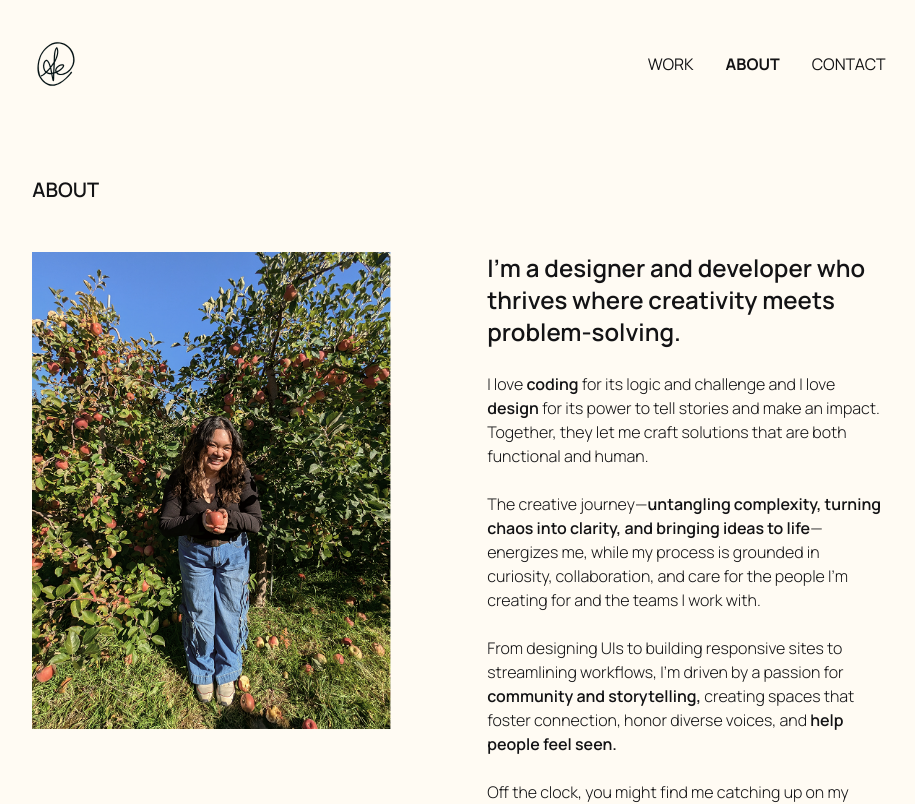
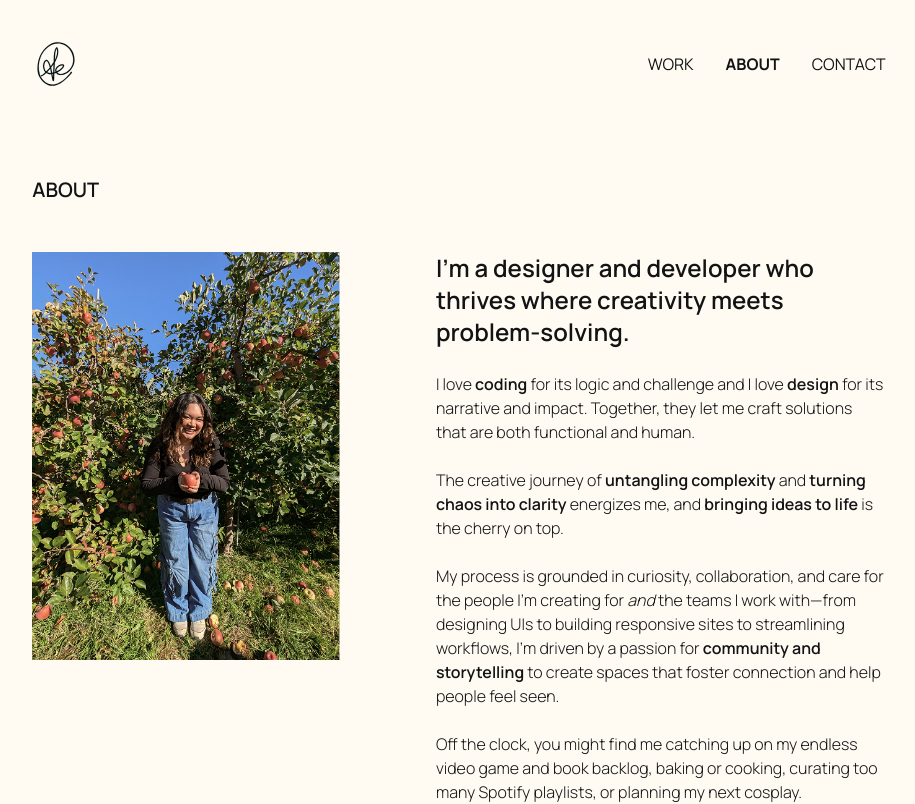
Before and after one commit to aescaba/portfolio, a Next.js app: page /about in a window 1280 px wide. Shown: the top 804 px of the page, without its empty margins (181-1096 px from the left). Built offline with nearby package versions, Linux system fonts and the light colour scheme.

Commit message:
bio update

```diff
--- a/pages/about.js
+++ b/pages/about.js
@@ -19,11 +19,12 @@ export default function About() {
           <p class="font-semibold text-2xl">
          I&apos;m a designer and developer who thrives where creativity meets problem-solving.</p>
 
-          <p>I love <span className="font-semibold">coding</span> for its logic and challenge and I love <span className="font-semibold">design</span> for its power to tell stories and make an impact. Together, they let me craft solutions that are both functional and human.</p>
+          <p>I love <span className="font-semibold">coding</span> for its logic and challenge and I love <span className="font-semibold">design</span> for its narrative and impact. Together, they let me craft solutions that are both functional and human.</p>
 
-          <p>The creative journey&mdash;<span className="font-semibold">untangling complexity, turning chaos into clarity, and bringing ideas to life</span>&mdash;energizes me, while my process is grounded in curiosity, collaboration, and care for the people I&apos;m creating for and the teams I work with.</p>
+          <p>The creative journey of <span className="font-semibold">untangling complexity</span> and <span className="font-semibold">turning chaos into clarity</span> energizes me, and <span className="font-semibold">bringing ideas to life</span> is the cherry on top.</p>
 
-          <p>From designing UIs to building responsive sites to streamlining workflows, I&apos;m driven by a passion for <span className="font-semibold">community and storytelling,</span> creating spaces that foster connection, honor diverse voices, and <span className="font-semibold">help people feel seen.</span></p>
+          <p>My process is grounded in curiosity, collaboration, and care for the people I&apos;m creating for <span className="italic">and</span> the teams I work with&mdash;from designing UIs to building responsive sites to streamlining workflows, I&apos;m driven by a passion
+          for <span className="font-semibold">community and storytelling</span> to create spaces that foster connection and help people feel seen.</p>
 
           <p>Off the clock, you might find me catching up on my endless video game and book backlog, baking or cooking, curating too many Spotify playlists, or planning my next cosplay.</p>
 
```
